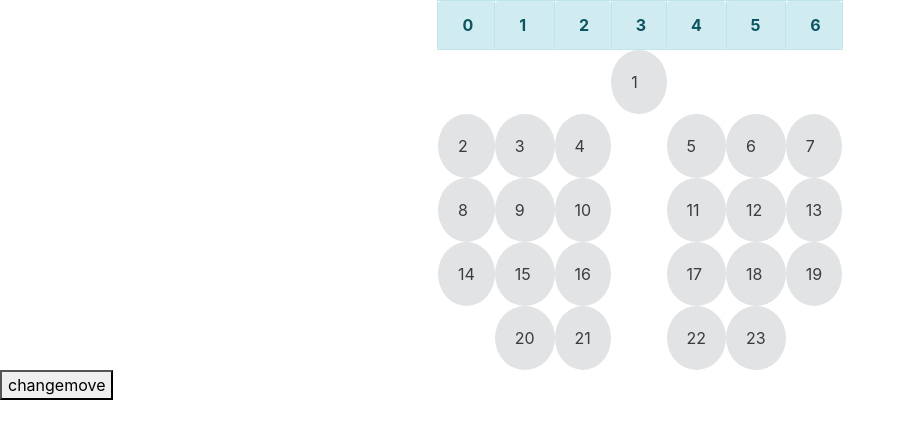
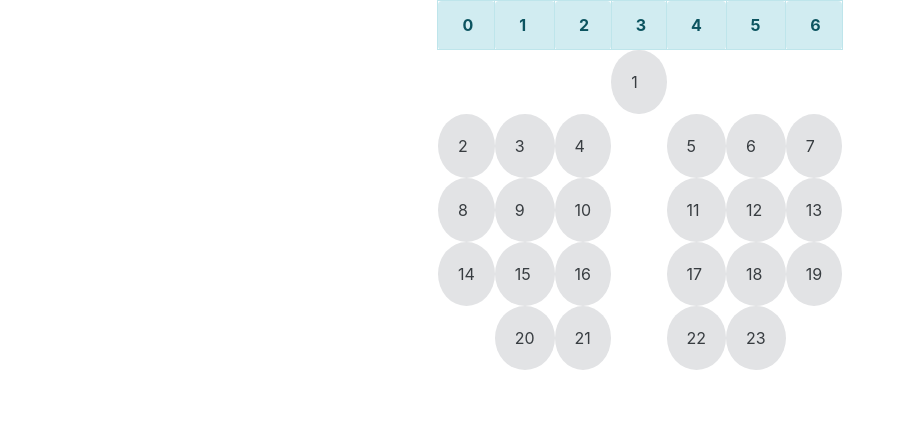
Before and after one commit to harshavardhanpillimitla/storyteller, a React (Create React App) app: page / in a window 1280 px wide. Shown: the top 438 px of the page, without its empty margins (0-906 px from the left). Built offline with nearby package versions, Linux system fonts and the light colour scheme.

Commit message:
completed2

```diff
--- a/src/components/basegame.js
+++ b/src/components/basegame.js
@@ -328,7 +328,7 @@ class BaseGame extends Component
       {this.state.down &&  <button onClick={this.ButtonClick.bind(this)}value="down">down</button>}
       {this.state.right &&  <button onClick={this.ButtonClick.bind(this)}value="right">Right</button>}
       {this.state.left &&  <button onClick={this.ButtonClick.bind(this)}value="left">left</button>}
-      {true && <button onClick={this.abc.bind(this)} value="place">changemove</button>}
+      { ((this.state.up)||(this.state.down)||(this.state.right)||(this.state.left))&& <button onClick={this.abc.bind(this)} value="place">changemove</button>}
 
       </React.Fragment>
         )
```
